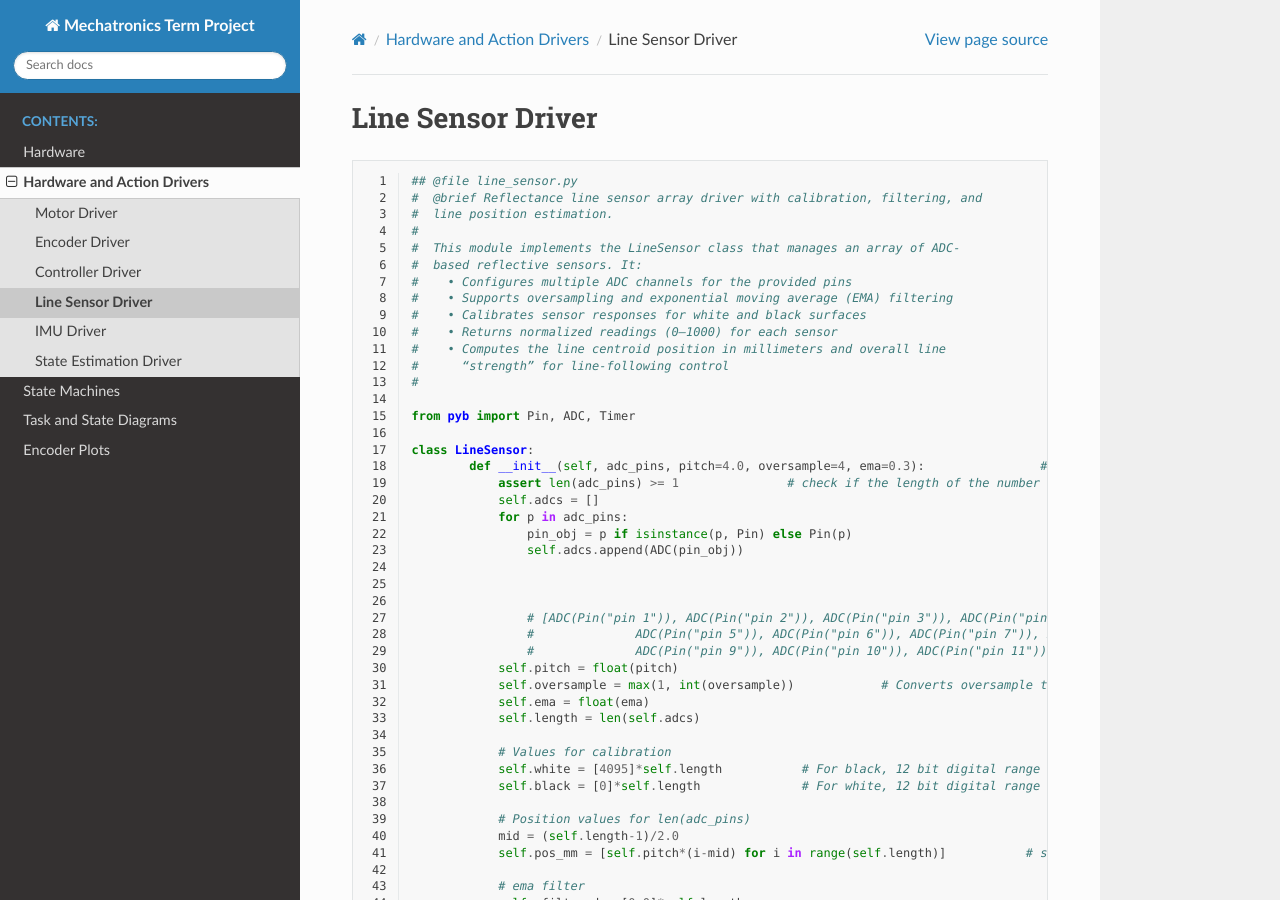
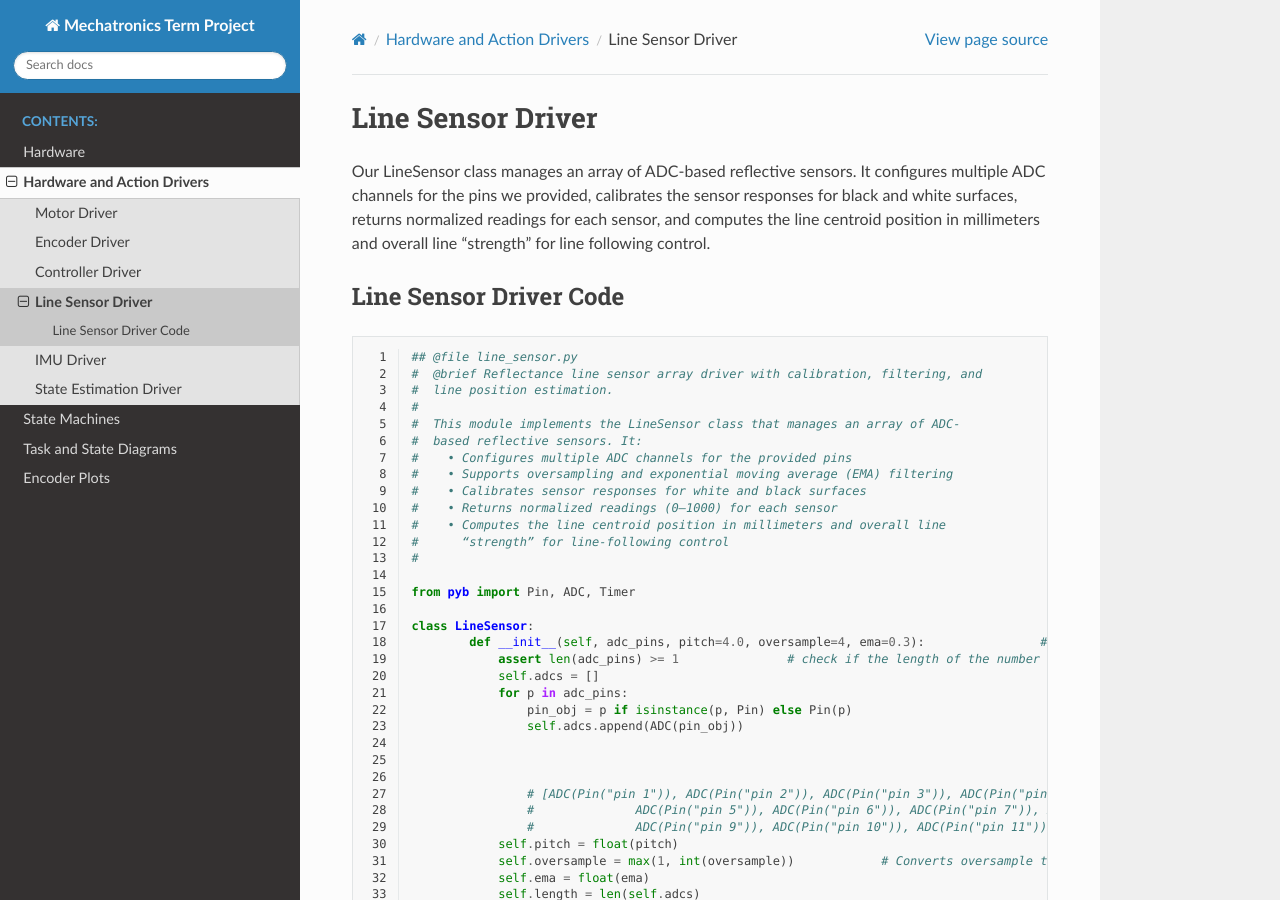
Before and after one commit to emmicayer/Mechatronics-Repository, a Sphinx documentation site: the page built from docs/line_sensor.rst, in a window 1280 px wide and 900 px high. Built offline with Sphinx 7.4.7 and the Read the Docs theme 3.1.0, drawn with Linux system fonts in a browser that asks for light colours; pages that are not in the unit, such as notebooks, are missing from menus.

Commit message:
Update line_sensor.rst

```diff
--- a/docs/line_sensor.rst
+++ b/docs/line_sensor.rst
@@ -2,6 +2,12 @@ Line Sensor Driver
 =====
 
 
+
+Our LineSensor class manages an array of ADC-based reflective sensors. It configures multiple ADC channels for the pins we provided, calibrates the sensor responses for black and white surfaces, returns normalized readings for each sensor, and computes the line centroid position in millimeters and overall line "strength" for line following control.
+
+Line Sensor Driver Code
+----
+
 .. literalinclude:: ../Source/line_sensor.py
    :language: python
    :linenos:
```
